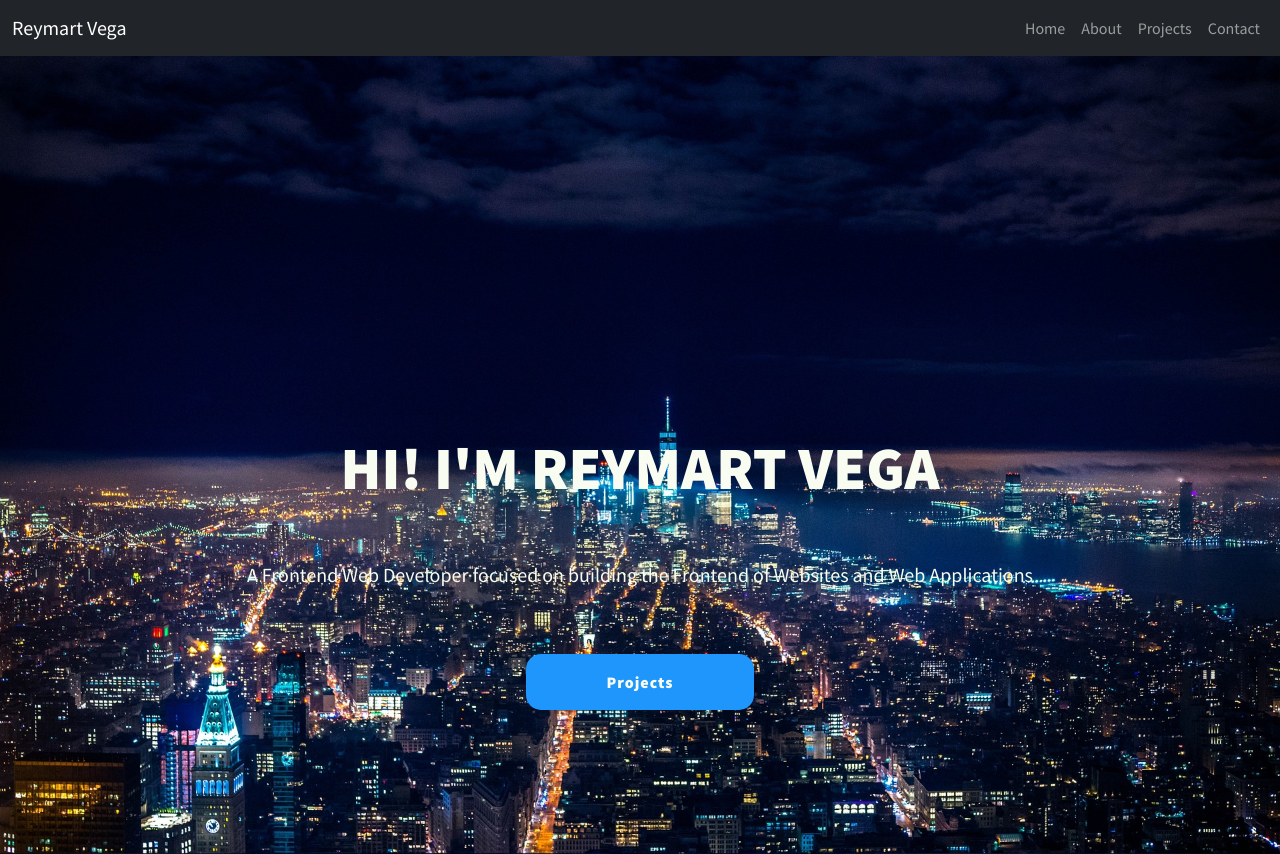
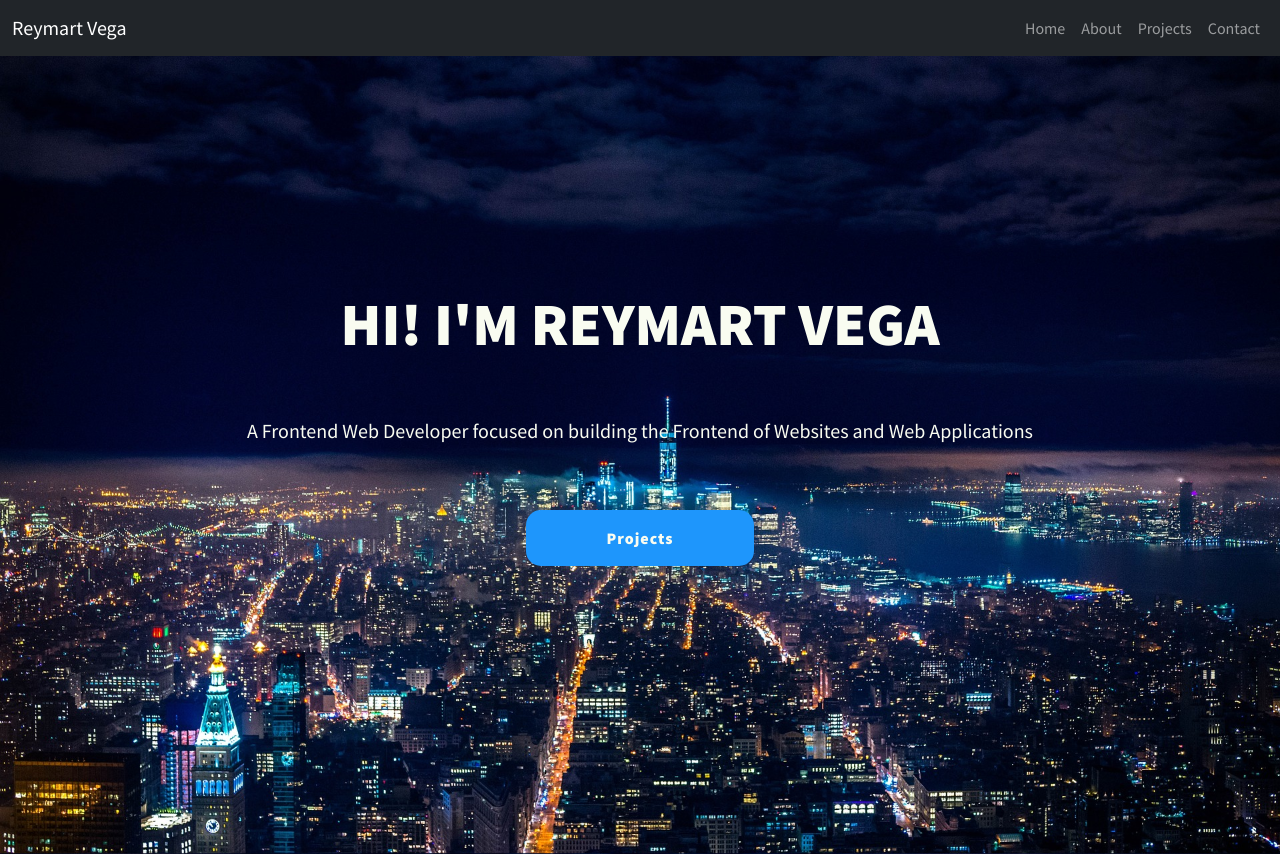
Before and after one commit to reymartvega/webportfolio, a plain HTML site: page index.html in a window 1280 px wide. Shown: the top 854 px of the page. Drawn offline with nearby package versions, Linux system fonts and the light colour scheme.

Commit message:
Adjusted banner position

```diff
--- a/index.html
+++ b/index.html
@@ -43,8 +43,8 @@
 	<!-- home -->
 	<section class="home" id="home">
 		<div class="container-fluid text-center vh-100 pt-5 mt-5">
-			<div class="home-header pt-5 mt-5">
-				<h1 id="home-header-name" class="mt-5"><strong>HI! I'M REYMART VEGA</strong></h1>
+			<div class="home-header">
+				<h1 id="home-header-name" ><strong>HI! I'M REYMART VEGA</strong></h1>
 				<p id="home-header-intro">
 					A Frontend Web Developer focused on building the Frontend of Websites and Web Applications
 				</p>
```
